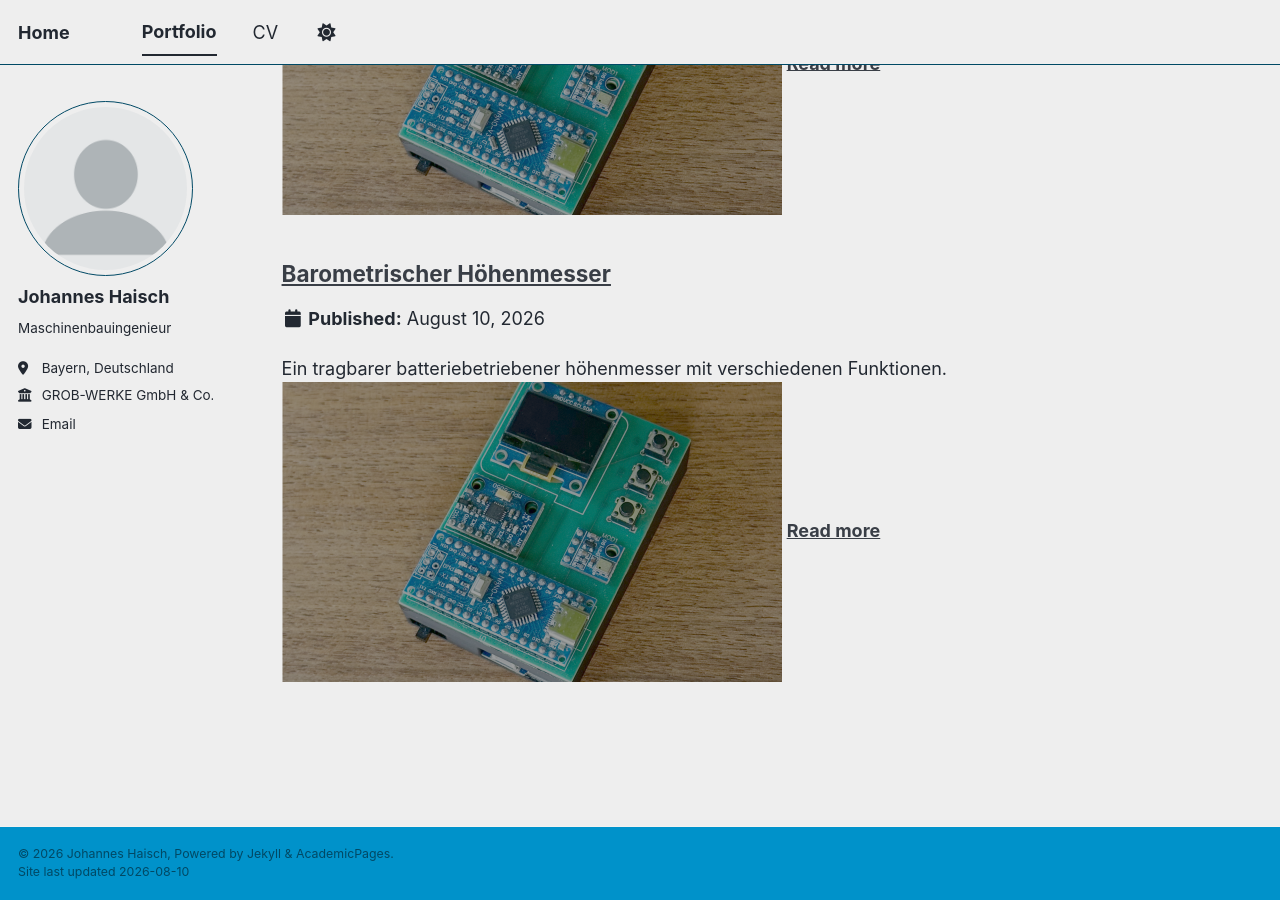
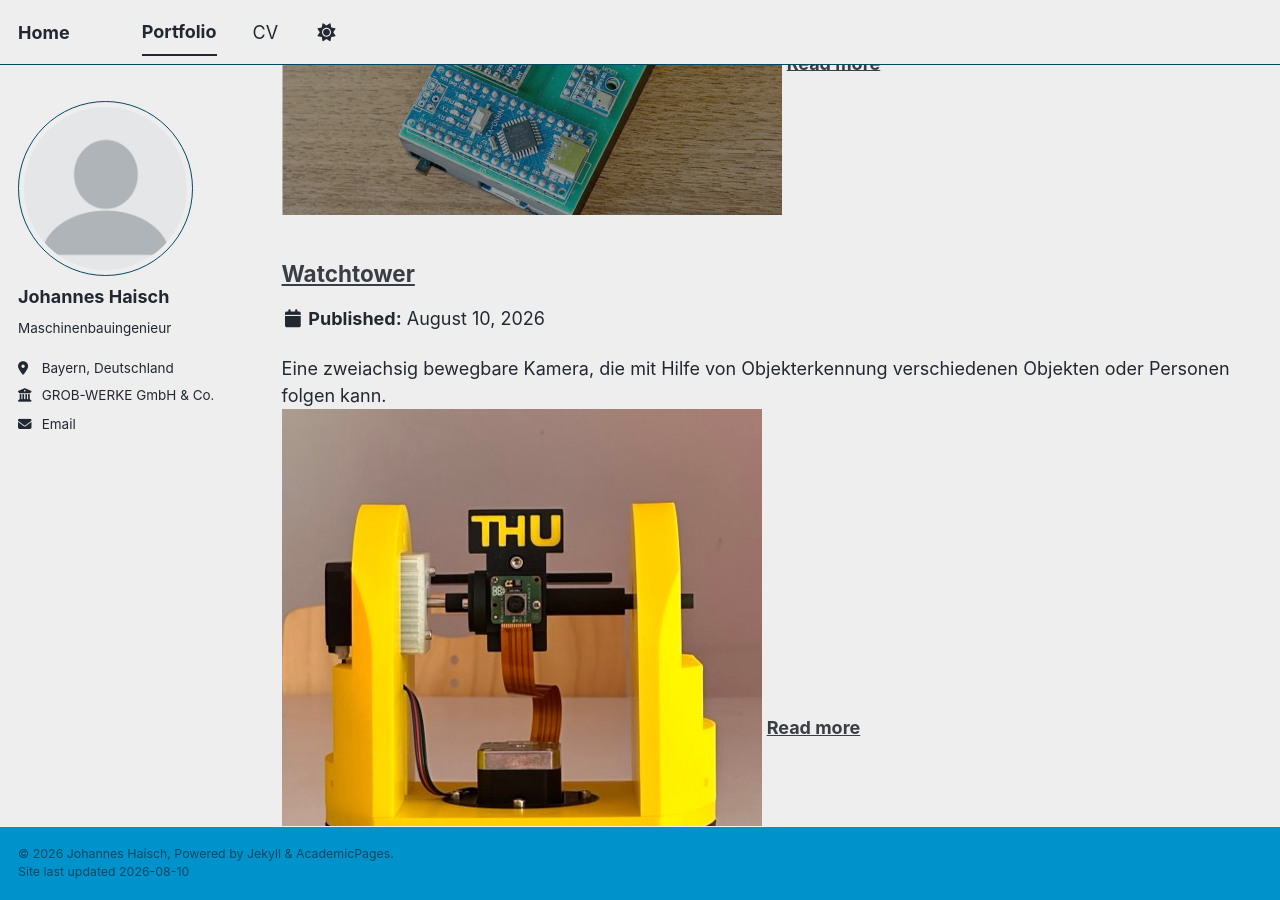
Before and after one commit to CourtsideEngineer/Courtsideengineer.github.io, a Jekyll site: the page built from _pages/portfolio.html, in a window 1280 px wide and 900 px high, scrolled down 382 px. Built offline with Jekyll 4.4.1, drawn with Linux system fonts in a browser that asks for light colours; a style sheet for code colours, icons or effects is not loaded.

Commit message:
Update portfolio-2.md

```diff
--- a/_portfolio/portfolio-2.md
+++ b/_portfolio/portfolio-2.md
@@ -1,6 +1,6 @@
 ---
-title: "Barometrischer Höhenmesser"
-excerpt: "Ein tragbarer batteriebetriebener höhenmesser mit verschiedenen Funktionen.<br/><img src='/images/hoehenmesser_1_zuge.png'>"
+title: "Watchtower"
+excerpt: "Eine zweiachsig bewegbare Kamera, die mit Hilfe von Objekterkennung verschiedenen Objekten oder Personen folgen kann.<br/><img src='/images/Watchtower_1.jpeg'>"
 collection: portfolio
 ---
 Der barometrische Höhenmesser war mein erstes eigenständig entwickeltes Mikrocontroller-Projekt und markiert zugleich meinen Einstieg in die Elektronik- und Embedded-Entwicklung. Ausgangspunkt war die Idee, ein tragbares Gerät zu entwickeln, das die Höhe – ähnlich wie frühere Fahrradcomputer – anhand des atmosphärischen Luftdrucks bestimmen kann. Im Rahmen einer thermodynamischen Vorlesung wurde mir bewusst, dass sich aus Druck und Temperatur die Höhe näherungsweise berechnen lässt. Diese theoretischen Grundlagen bildeten die Motivation, das Konzept praktisch umzusetzen.
```
